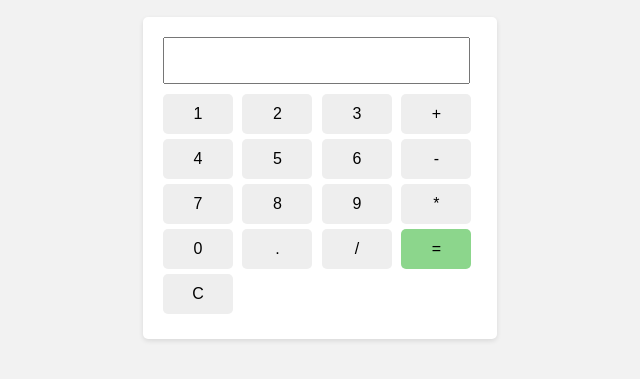
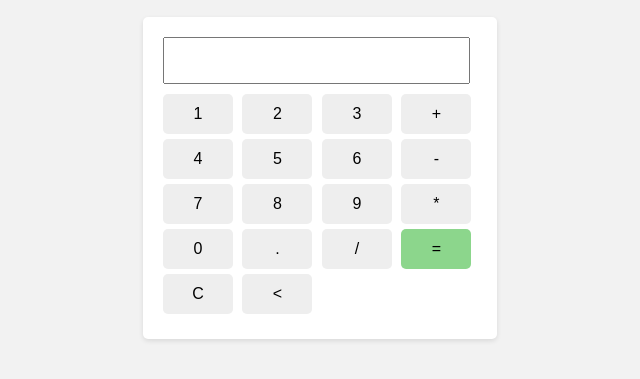
Before and after one commit to mjcarou/practica-rama-merge, a plain HTML site: page index.html in a window 1280 px wide. Shown: the part 119-498 px from the top of the page, without its empty margins (320-960 px from the left). Drawn offline with Linux system fonts and the light colour scheme.

Commit message:
Confirmo

```diff
--- a/index.html
+++ b/index.html
@@ -36,6 +36,7 @@
         <input type="button" value="=" onclick="calcular()" style="background-color: rgb(140, 214, 140);">
         <br>
         <input type="button" value="C" onclick="limpiarPantalla()">
+        <input type="button" value="<" onclick="deshacer()">
     </div>
     </div>
 
```
Also changed, not shown: script.js (line endings or trailing spaces).
